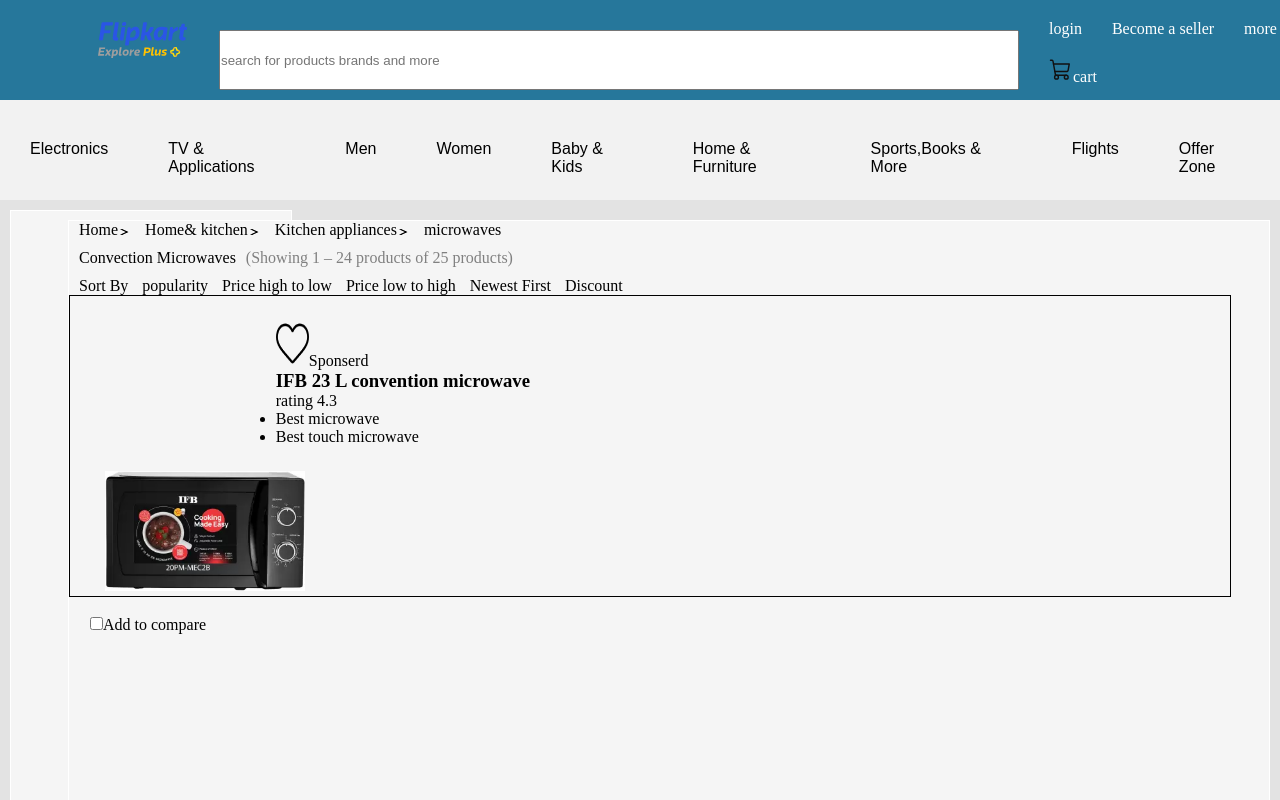
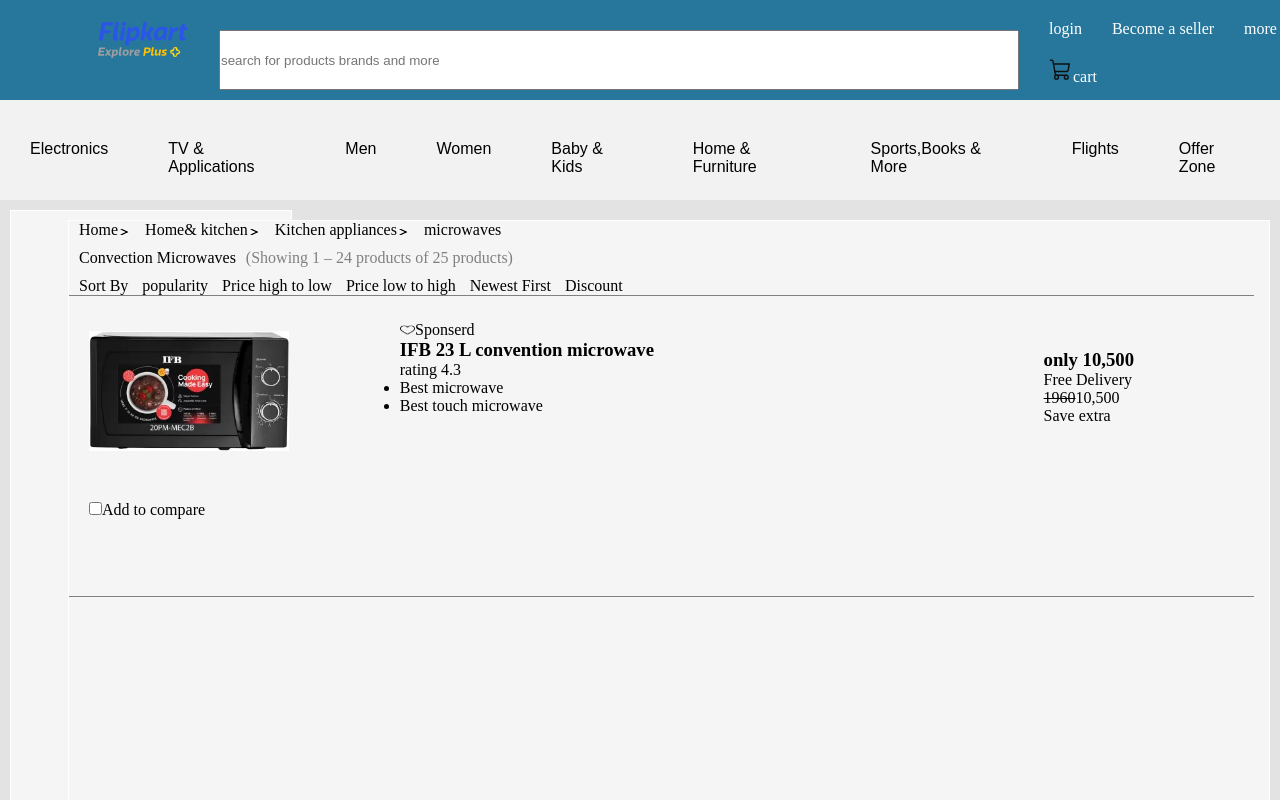
Before and after one commit to Shruti-1408/ProjectOne, a plain HTML site: page micro.html in a window 1280 px wide. Shown: the top 800 px of the page. Drawn offline with Linux system fonts and the light colour scheme.

Commit message:
update micro.html

```diff
--- a/micro.html
+++ b/micro.html
@@ -118,26 +118,37 @@
 				}
 		.cl{
 				height:300px;
-				width:1160px;
-				border:1px solid black;
+				width:1185px;
+				border-top:1px solid grey;
+				border-bottom:1px solid grey;
 		}
 		.cll{
 				float:right;
 				margin-top:25px;
-				margin-right:700px;
+				margin-right:600px;
 		}
+
 		.load{
 				width:280px;
-
-				margin:10px;
+				margin-top:25px;
+				margin-left:10px;
 		}
 		.loader img{
 				width:200px;
 				height:120px;
-				margin:25px;
-			}
+				margin:10px;
+
+		}
 		.check{
 				margin-left:10px;
+				margin-top:40px;
+		}
+		.clls{
+				float:right;
+				position:relative;
+
+				right:120px;
+				bottom:170px;
 		}
 
 
@@ -358,7 +369,7 @@
 				</div>
 				<div class="cl">
 					<div class="cll">
-						<img src="heas.png"width="13%"height="15%">Sponserd
+						<img src="heas.png"width="6%"height="10px">Sponserd
 						<h3>IFB 23 L convention microwave</h3>
 						<p>rating 4.3</p>
 						<ul>
@@ -367,14 +378,24 @@
 
 						</ul>
 					</div>
+
+
 					<div class="load">
 						<div class="loader">
-							<img src="magn.webp">
+							<img src="magn.webp"valign="top">
 						</div>
 						<div class="check">
 							<input type="checkbox">Add to compare
 						</div>
 
+
+
+					</div>
+					<div class="clls">
+						<h3>only 10,500</h3>
+						<p>Free Delivery</p>
+						<p><strike>1960</strike>10,500</p>
+						<p>Save extra</p>
 
 
 					</div>
```
Also changed, not shown: _on.webp (added), cbb.webp (added), fr.webp (added), pana.webp (added).
